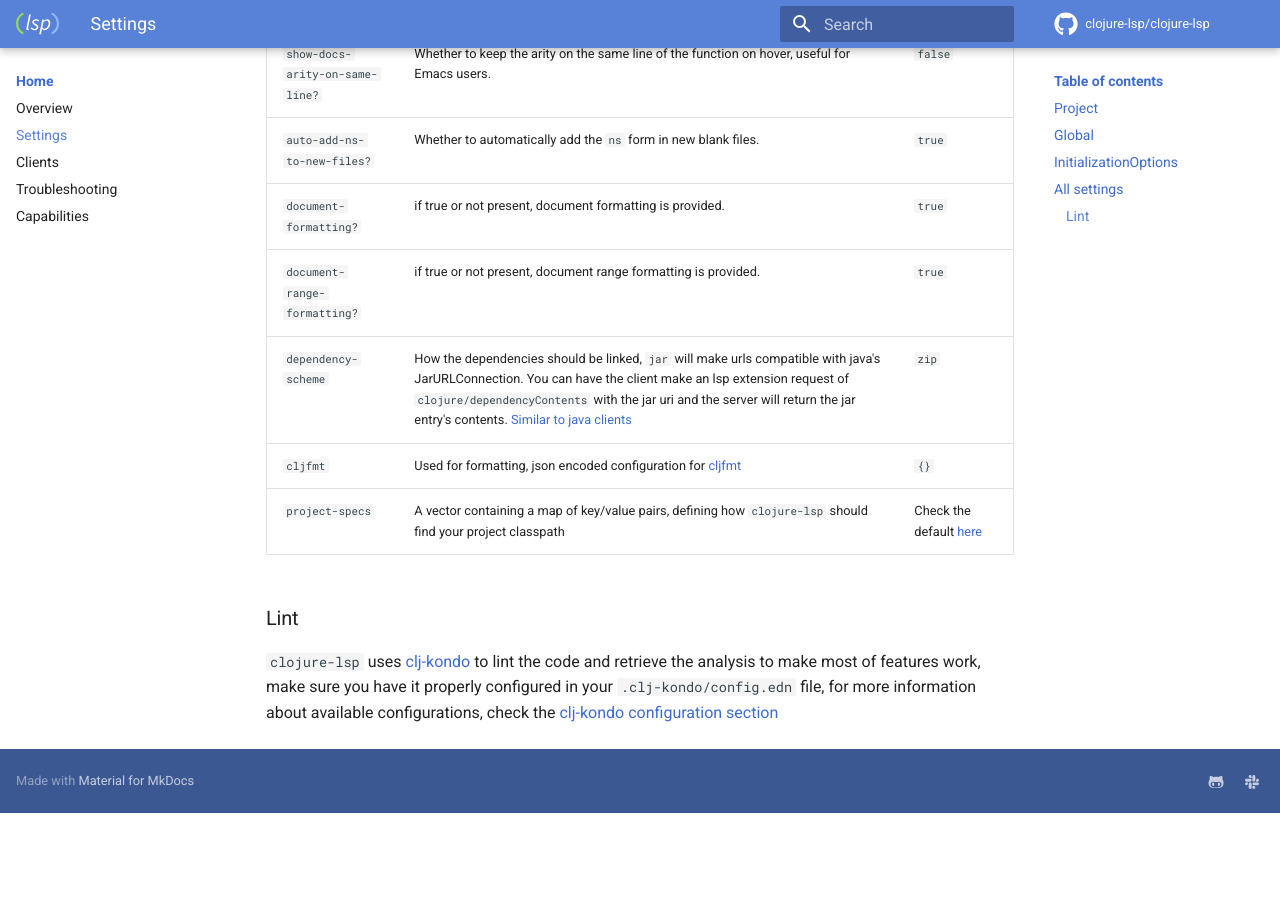
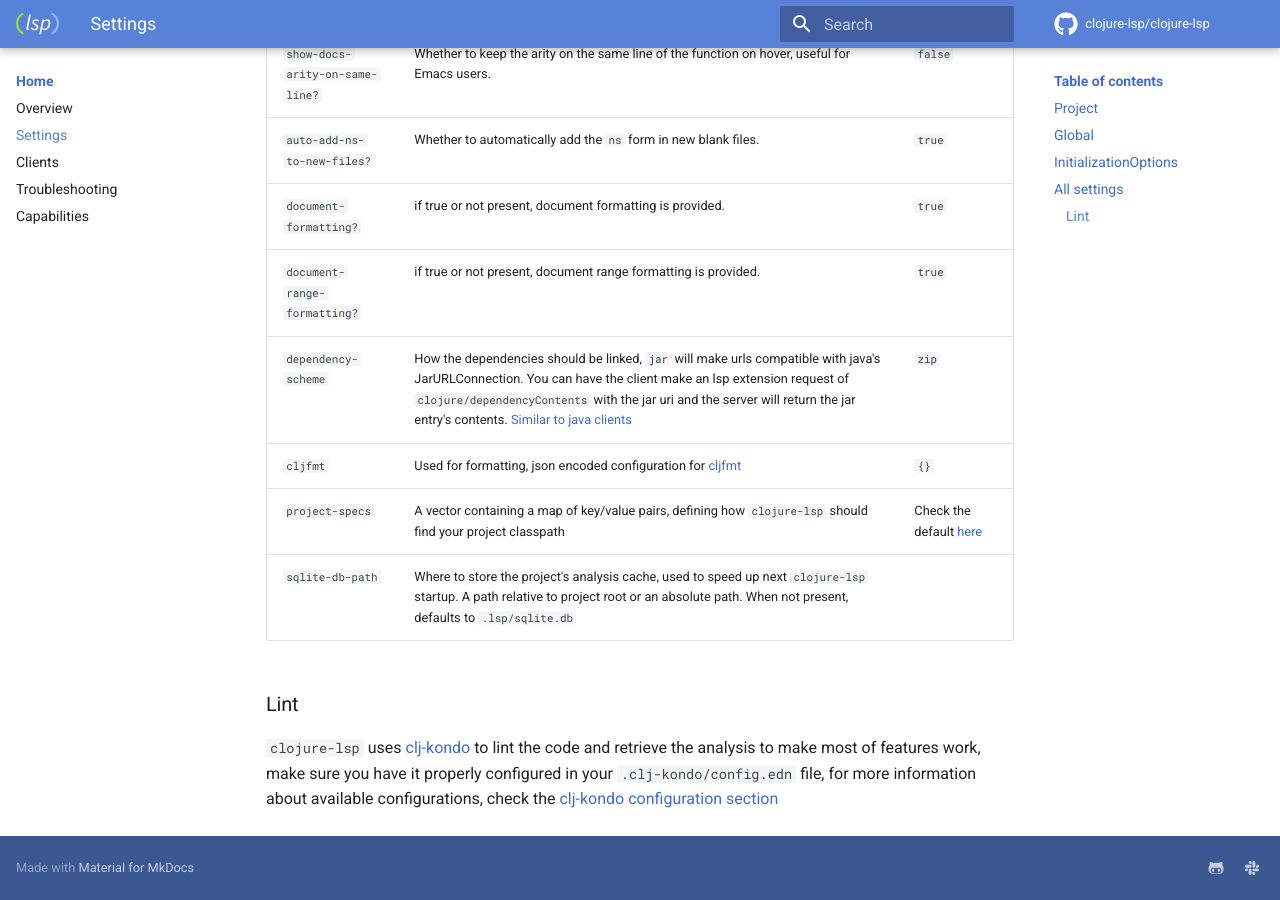
Before and after one commit to clojure-lsp/clojure-lsp, an MkDocs documentation site: the page built from docs/settings.md, in a window 1280 px wide and 900 px high, scrolled down 1496 px. Built offline with MkDocs 1.6.1 and Material for MkDocs 9.7.7, drawn with Linux system fonts in a browser that asks for light colours; comment, search, counter and statistics services are not loaded; before the commit the page ends 2309 px from its top, so only the background shows below that.

Commit message:
Configurable db path with :sqlite-db-path

```diff
--- a/docs/settings.md
+++ b/docs/settings.md
@@ -46,6 +46,7 @@ This is an [example how Emacs `lsp-mode`](https://github.com/emacs-lsp/lsp-mode/
 | `dependency-scheme`             | How the dependencies should be linked, `jar` will make urls compatible with java's JarURLConnection. You can have the client make an lsp extension request of `clojure/dependencyContents` with the jar uri and the server will return the jar entry's contents. [Similar to java clients](https://github.com/redhat-developer/vscode-java/blob/a24945453092e1c39267eac9367c759a6c7b0497/src/extension.ts#L290-L298) | `zip`             |
 | `cljfmt`                        | Used for formatting, json encoded configuration for [cljfmt](https://github.com/weavejester/cljfmt)                                                                                                                                                                                                                                                                                                                  | `{}`              |
 | `project-specs`                 | A vector containing a map of key/value pairs, defining how `clojure-lsp` should find your project classpath                                                                                                                                                                                                                                                                                                          | Check the default [here](https://github.com/clojure-lsp/clojure-lsp/blob/master/src/clojure_lsp/crawler.clj#L53-L60)                  |
+| `sqlite-db-path`                | Where to store the project's analysis cache, used to speed up next `clojure-lsp` startup. A path relative to project root or an absolute path. When not present, defaults to `.lsp/sqlite.db`
 
 ### Lint
 
```
Also changed, not shown: 3 other files.
